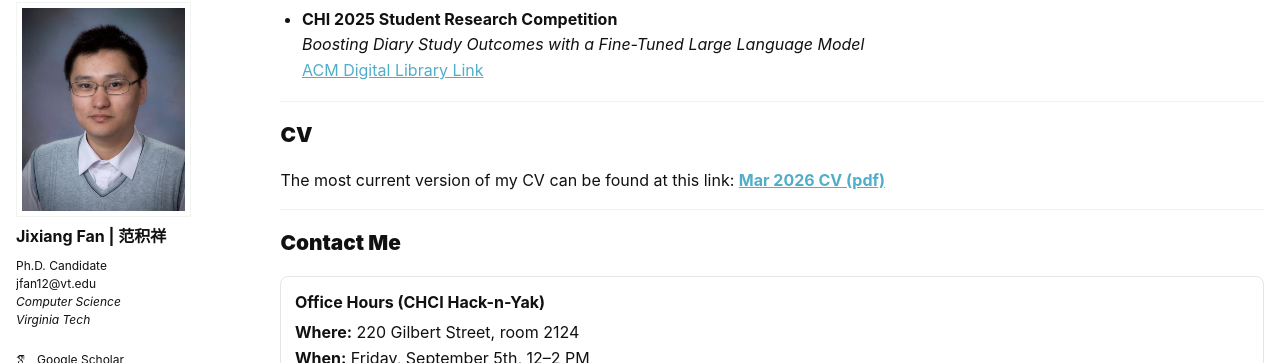
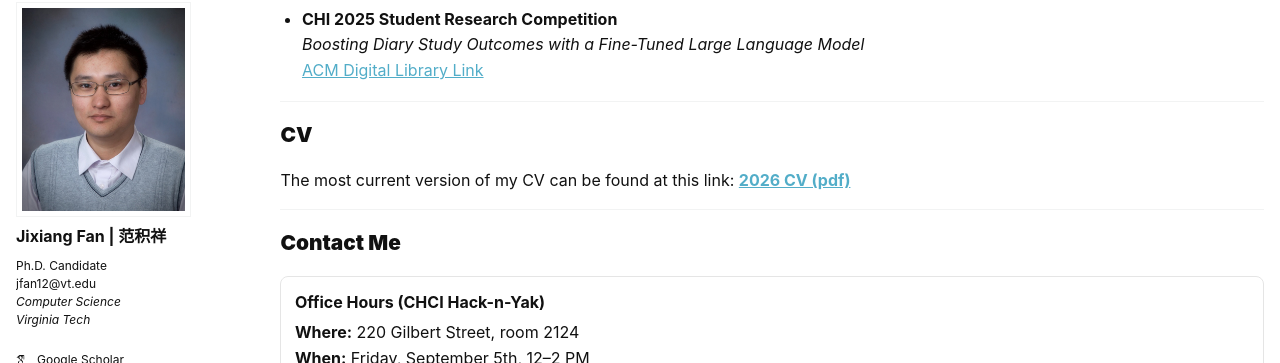
Before and after one commit to JixiangFan/web, a Jekyll site: the page built from _pages/about.md, in a window 1280 px wide and 900 px high, scrolled down 3484 px. Shown: the part 90-453 px from the top of the window. Built offline with Jekyll 4.4.1, drawn with Linux system fonts in a browser that asks for light colours; some web fonts are replaced.

Commit message:
Update about.md

```diff
--- a/_pages/about.md
+++ b/_pages/about.md
@@ -300,7 +300,7 @@ Wei-Lu Wang, Natalie Andrus, Taha Hassan, **Jixiang Fan**, Yusheng Cao, Joelle A
 <p>
   The most current version of my CV can be found at this link:
   <a href="https://github.com/JixiangFan/web/raw/master/files/JixiangCV10.pdf" target="_blank">
-    <strong>Mar 2026 CV (pdf)</strong>
+    <strong>2026 CV (pdf)</strong>
   </a>
 </p>
 
```
